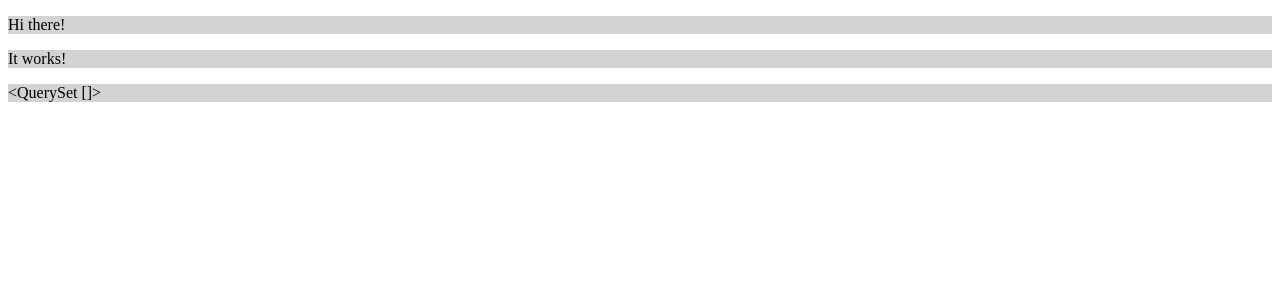
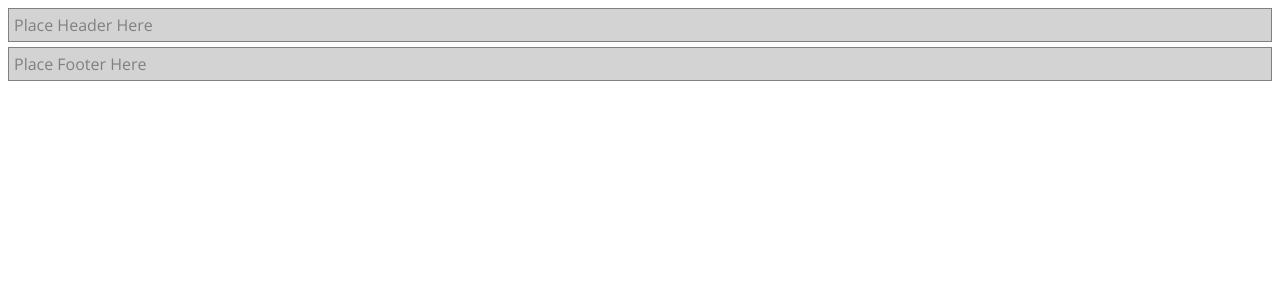
Before and after one commit to mattno5ss/my-first-blog, a Django app: page / in a window 1280 px wide. Shown: the top 300 px of the page. Run offline with Django 3.2, Linux system fonts and the light colour scheme; data that the repository does not hold is empty.

Commit message:
template editing

```diff
--- a/blog/static/css/blog.css
+++ b/blog/static/css/blog.css
@@ -1,3 +1,14 @@
-p {
+* {
+    font-family: 'Open Sans', sans-serif;
+}
+
+header, footer {
     background-color: lightgray;
 }
+
+.post, header, footer {
+    color: gray;
+    border: 1px solid gray;
+    margin-bottom: 5px;
+    padding: 5px;
+}
--- a/blog/templates/blog/post_list.html
+++ b/blog/templates/blog/post_list.html
@@ -2,21 +2,20 @@
 <!DOCTYPE html>
 <html>
 <head>
-    <title>Blog Title Here</title>
+    <title>Site Title Here</title>
     <link rel="stylesheet" href="{% static 'css/blog.css' %}">
+    <link rel="stylesheet" href="https://fonts.googleapis.com/css2?family=Open+Sans&display=swap">
 </head>
 <body>
-    <p>Hi there!</p>
-    <p>It works!</p>
-
-    <p>{{posts}}</p>
-
+    <header>Place Header Here</header>
     {% for post in posts %}
-        <article>
-            <time>{{post.published_date}}</time>
-            <h2><a href="">{{post.title}}</a></h2>
-            <p>{{post.text|linebreaksbr}}</p>
-        </article>
+    <article class="post">
+        <h2><a href="">{{post.title}}</a></h2>
+        <p>Author: <a href="">{{post.author}}</a></p>
+        <time>Published: {{post.published_date}}</time>
+        <p>{{post.text|linebreaksbr}}</p>
+    </article>
     {% endfor %}
+    <footer>Place Footer Here</footer>
 </body>
 </html>
```
